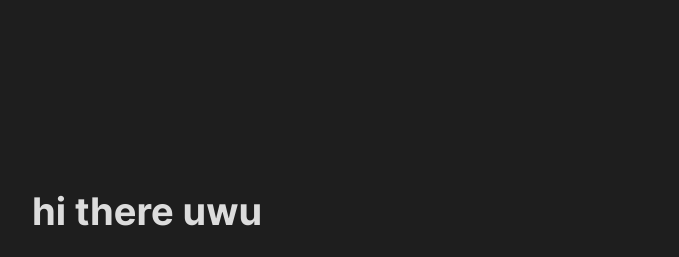
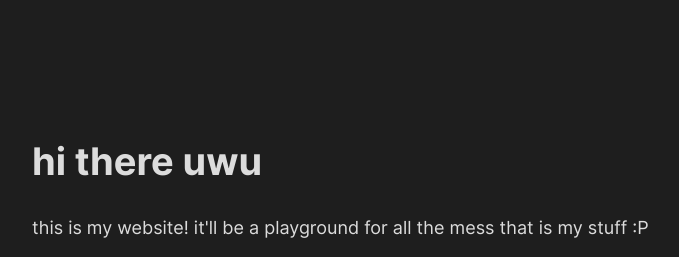
Before and after one commit to PhlixFer/phlixfer.github.io, a PHP site: page / in a window 1280 px wide. Shown: the top 257 px of the page, without its empty margins (156-835 px from the left). Run offline with PHP 8.4, Linux system fonts and the light colour scheme.

Commit message:
some fixes

```diff
--- a/index.html
+++ b/index.html
@@ -7,6 +7,6 @@
   <body>
     <h1 id="title">hi there uwu</h1>
     <p id="body-big">this is my website! it'll be a playground for all the mess that is my stuff :P</p>
-    <iframe allow="autoplay *; encrypted-media *; fullscreen *" frameborder="0" height="450" style="width:100%;max-width:660px;overflow:hidden;background:transparent;" sandbox="allow-forms allow-popups allow-same-origin allow-scripts allow-storage-access-by-user-activation allow-top-navigation-by-user-activation" src="https://embed.music.apple.com/kh/album/bb-u-ok/1540263653" style="padding-left:60px; padding-top:24px;"></iframe>
+    <iframe src="https://embed.music.apple.com/us/album/bb-u-ok/1540263653?app=music&amp;itsct=music_box_player&amp;itscg=30200&amp;ls=1&amp;theme=dark" height="450px" frameborder="0" sandbox="allow-forms allow-popups allow-same-origin allow-scripts allow-top-navigation-by-user-activation" allow="autoplay *; encrypted-media *;" style="width: 100%; max-width: 660px; overflow: hidden; border-top-left-radius: 10px; border-top-right-radius: 10px; border-bottom-right-radius: 10px; border-bottom-left-radius: 10px; background-color: transparent;"></iframe>
   </body>
 </html>
--- a/style.css
+++ b/style.css
@@ -9,14 +9,17 @@ body {
 #title {
   font-family: Inter, Helvetica;
   font-size: 38px;
-  padding: 60px;
+  padding-left: 60px;
+  padding-top:10px;
+  padding-bottom: 4px;
   color: rgb(220,220,220);
 }
 
 #body-big {
-  font-family Inter, Helvetica;
+  font-family: Inter, Helvetica;
   font-size: 18px;
   padding-left: 60px;
-  padding-top: 12px;
+  padding-top: 4px;
+  padding-bottom: 4px;
   color: rgb(220,220,220);
 }
```
